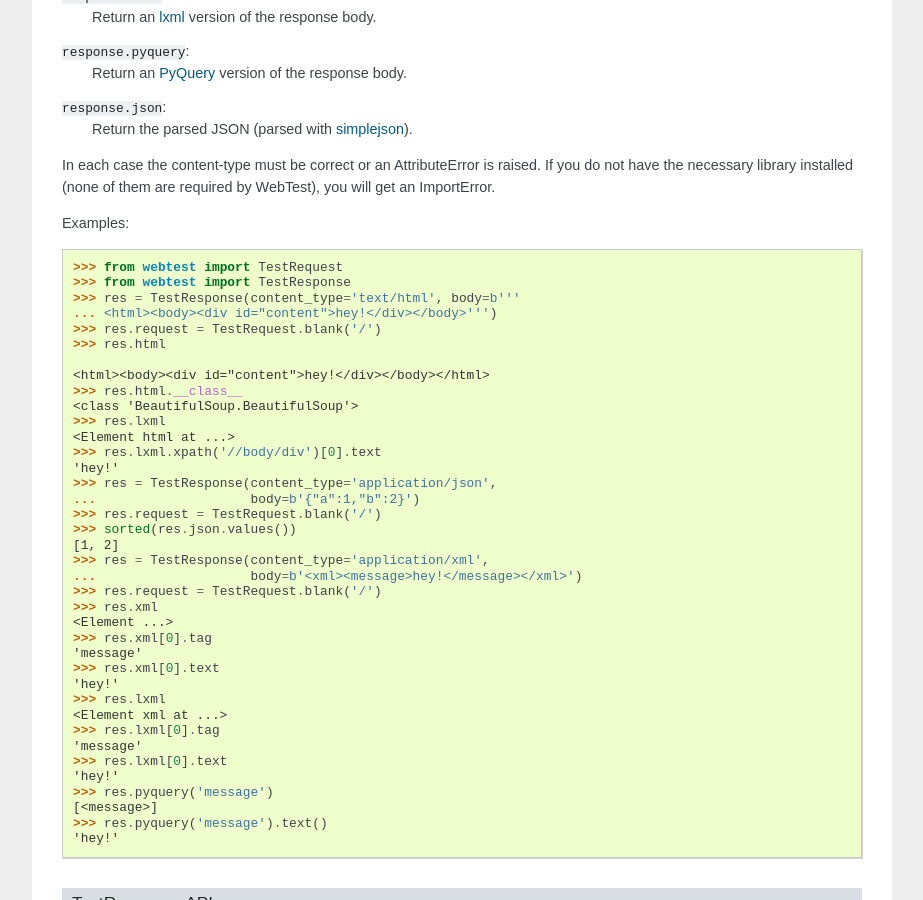
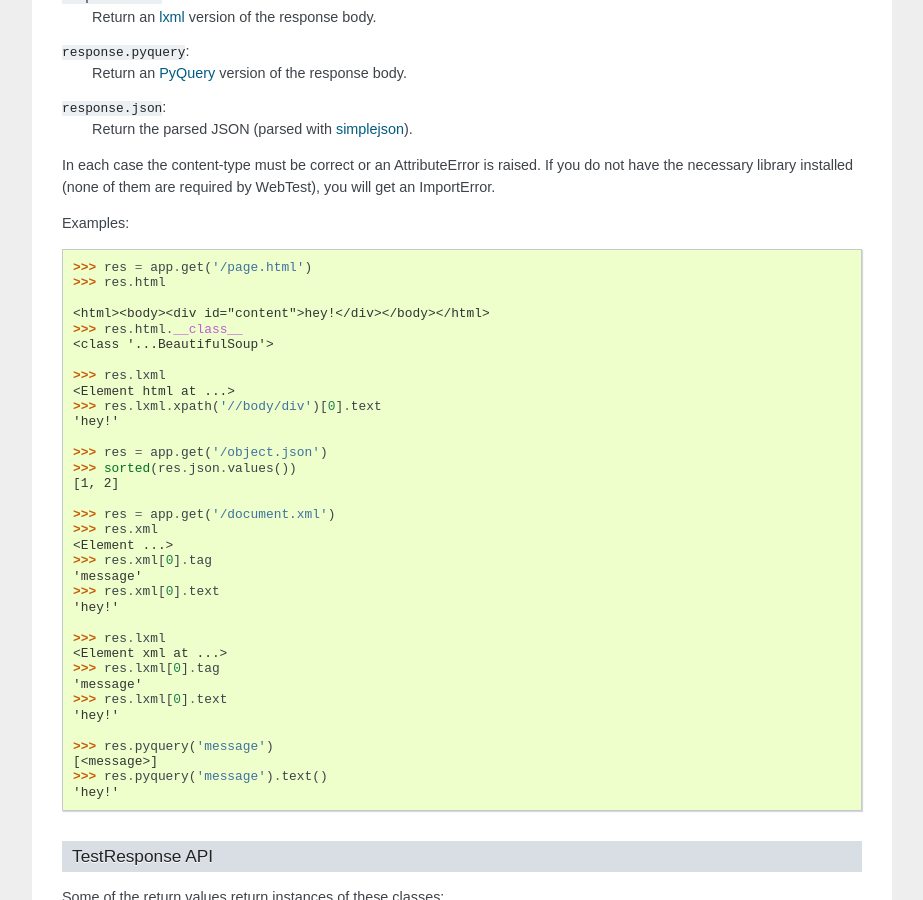
Before and after one commit to Pylons/webtest, a Sphinx documentation site: the page built from docs/webtest.txt, in a window 1280 px wide and 900 px high, scrolled down 3129 px. Shown: the whole window, without its empty margins (198-1121 px from the left). Built offline with Sphinx 7.4.7, drawn with Linux system fonts in a browser that asks for light colours.

Commit message:
clean tests. les doctests mess

```diff
--- a/docs/webtest.txt
+++ b/docs/webtest.txt
@@ -209,43 +209,40 @@
 
 .. code-block:: python
 
-    >>> from webtest import TestRequest
-    >>> from webtest import TestResponse
-    >>> res = TestResponse(content_type='text/html', body=b'''
-    ... <html><body><div id="content">hey!</div></body>''')
-    >>> res.request = TestRequest.blank('/')
+    >>> res = app.get('/page.html')
     >>> res.html #doctest: +SKIP
     <BLANKLINE>
     <html><body><div id="content">hey!</div></body></html>
-    >>> res.html.__class__ #doctest: +SKIP
-    <class 'BeautifulSoup.BeautifulSoup'>
+    >>> res.html.__class__
+    <class '...BeautifulSoup'>
+
     >>> res.lxml
     <Element html at ...>
     >>> res.lxml.xpath('//body/div')[0].text
     'hey!'
-    >>> res = TestResponse(content_type='application/json',
-    ...                    body=b'{"a":1,"b":2}')
-    >>> res.request = TestRequest.blank('/')
+
+    >>> res = app.get('/object.json')
     >>> sorted(res.json.values())
     [1, 2]
-    >>> res = TestResponse(content_type='application/xml',
-    ...                    body=b'<xml><message>hey!</message></xml>')
-    >>> res.request = TestRequest.blank('/')
+
+    >>> res = app.get('/document.xml')
     >>> res.xml
     <Element ...>
     >>> res.xml[0].tag
     'message'
     >>> res.xml[0].text
     'hey!'
+
     >>> res.lxml
     <Element xml at ...>
     >>> res.lxml[0].tag
     'message'
     >>> res.lxml[0].text
     'hey!'
-    >>> res.pyquery('message') #doctest: +SKIP
+
+    >>> res.pyquery('message')
     [<message>]
-    >>> res.pyquery('message').text() #doctest: +SKIP
+    >>> res.pyquery('message').text()
     'hey!'
 
 TestResponse API
```
Also changed, not shown: other parts of docs/webtest.txt (+2 -2 lines).
